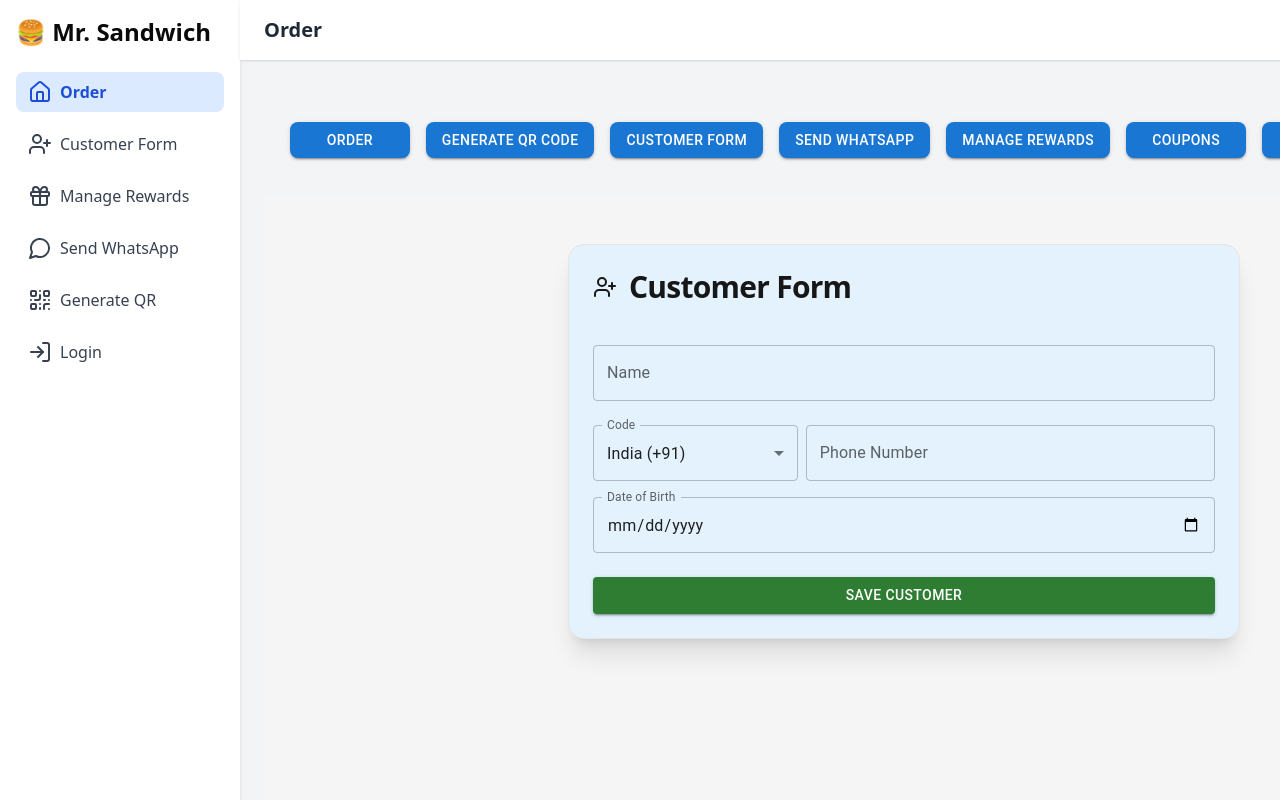
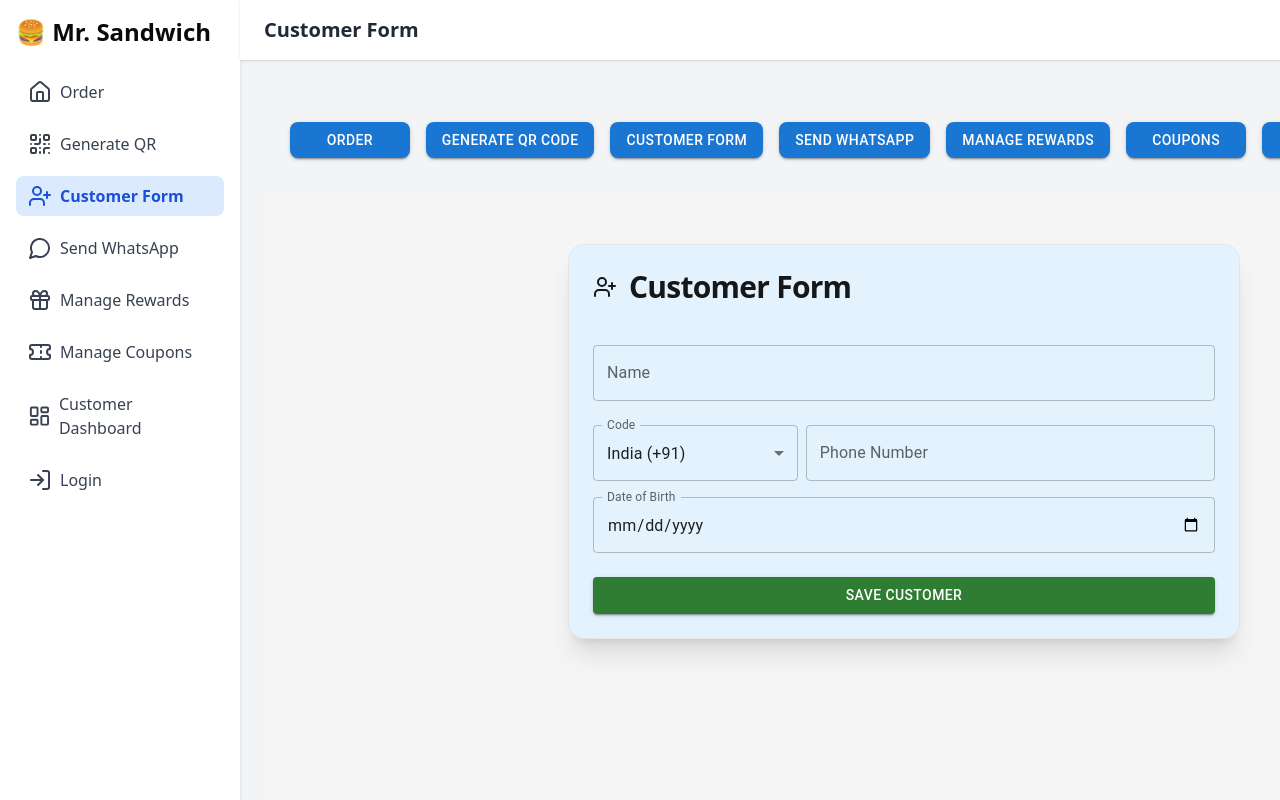
Before and after one commit to Abhibhardwaj335/fe-mr-sandwich, a React (Vite) app: page / in a window 1280 px wide. Shown: the top 800 px of the page. Built offline with nearby package versions, Linux system fonts and the light colour scheme; sample sign-in values are in the browser's storage.

Commit message:
Improvement to existing functionality and Add new functionality

```diff
--- a/src/components/layout/MainLayout.tsx
+++ b/src/components/layout/MainLayout.tsx
@@ -2,14 +2,16 @@
 
 import { ReactNode } from "react";
 import { NavLink, useLocation } from "react-router-dom";
-import { Home, UserPlus, Gift, MessageCircle, QrCode, LogIn } from "lucide-react";
+import { Home, UserPlus, Gift, MessageCircle, QrCode, Ticket, LayoutDashboard, LogIn } from "lucide-react";
 
 const navItems = [
-  { to: "/", label: "Order", icon: <Home /> },
-  { to: "/customer", label: "Customer Form", icon: <UserPlus /> },
+  { to: "/order", label: "Order", icon: <Home /> },
+  { to: "/generate-qr", label: "Generate QR", icon: <QrCode /> },
+  { to: "/", label: "Customer Form", icon: <UserPlus /> },
+  { to: "/send-whatsapp", label: "Send WhatsApp", icon: <MessageCircle /> },
   { to: "/rewards", label: "Manage Rewards", icon: <Gift /> },
-  { to: "/send", label: "Send WhatsApp", icon: <MessageCircle /> },
-  { to: "/generate-qr", label: "Generate QR", icon: <QrCode /> },
+  { to: "/coupons", label: "Manage Coupons", icon: <Ticket /> },
+  { to: "/customer-dashboard", label: "Customer Dashboard", icon: <LayoutDashboard /> },
   { to: "/login", label: "Login", icon: <LogIn /> },
 ];
 
```
